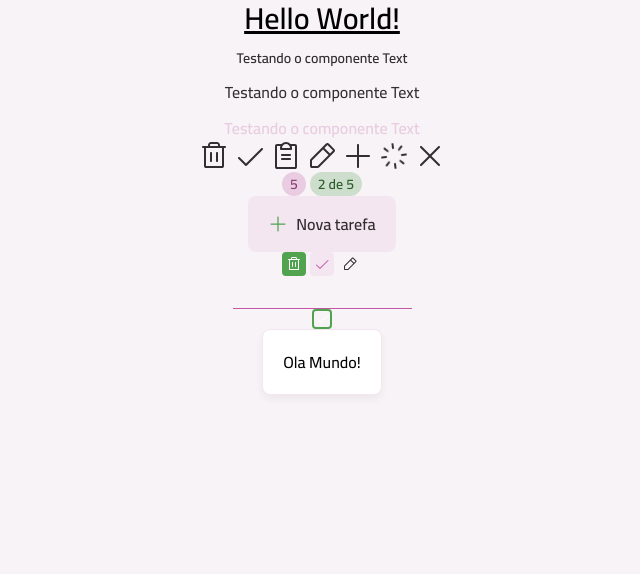
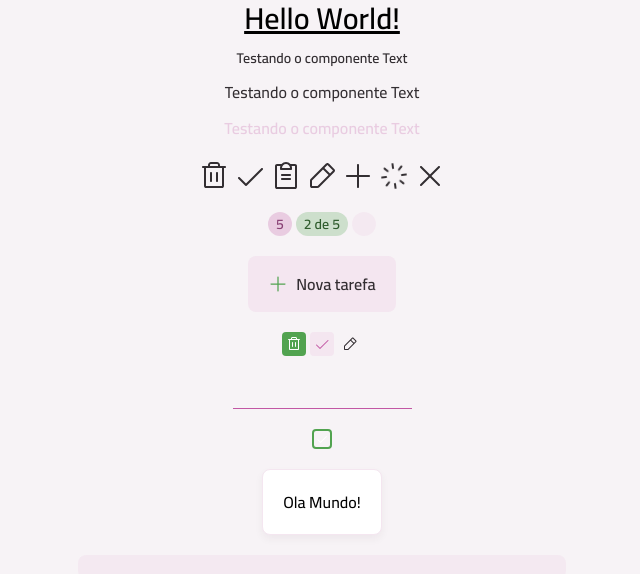
Before and after one commit to vbruno/RS-React-todoList, a React (Vite) app: page / in a window 1280 px wide. Shown: the top 574 px of the page, without its empty margins (318-958 px from the left). Built offline with nearby package versions, Linux system fonts and the light colour scheme.

Commit message:
feat: adicionar componente Skeleton e suporte a estado de carregamento no Badge

```diff
--- a/src/App.tsx
+++ b/src/App.tsx
@@ -15,11 +15,12 @@ import InputText from "./components/inputText";
 import InputCheckbox from "./components/inputCheckbox";
 import { Card } from "./components/card";
 import { Container } from "./components/container";
+import Skeleton from "./components/skeleton";
 
 export default function App() {
 
   return (
-    <Container>
+    <Container className="space-y-5">
       <div className=" flex flex-col gap-3 items-center justify-center">
         <div className="text-3xl font-bold underline">
           Hello World!
@@ -42,6 +43,8 @@ export default function App() {
       <div className="flex gap-1 items-center justify-center">
         <Badge variant={"secondary"}> 5</Badge>
         <Badge variant={"primary"}> 2 de 5</Badge>
+        <Badge loading >12131</Badge>
+
       </div>
 
       <div className="flex gap-1 items-center justify-center" >
@@ -65,6 +68,12 @@ export default function App() {
       <div className="flex gap-1 items-center justify-center">
         <Card size={"md"}> Ola Mundo!</Card>
       </div>
+
+      <div className="items-center justify-center space-y-5">
+        <Skeleton className="h-6" />
+        <Skeleton className="h-6" />
+        <Skeleton className="h-6 w-96" />
+      </div>
     </Container>
   )
 }
--- a/src/components/badge.tsx
+++ b/src/components/badge.tsx
@@ -1,22 +1,37 @@
 import type React from "react";
 import { Text } from "./text";
-import type { VariantProps } from "class-variance-authority";
+import { cx, type VariantProps } from "class-variance-authority";
 import { badgeVariants } from "../styles/components/badgeVariants";
 import { badgeTextVariants } from "../styles/components/badgeTextVariants";
+import Skeleton from "./skeleton";
+import { badgeSkeletonVariants } from "../styles/components/badgeSkeletonVariants";
 
 interface BadgeProps extends
   React.ComponentProps<"div">,
   VariantProps<typeof badgeVariants> {
-
+  loading?: boolean;
 }
 
 export default function Badge({
+  loading,
   variant,
   size,
   className,
   children,
   ...props
 }: BadgeProps) {
+
+  if (loading) {
+    return <Skeleton
+      rounded="full"
+      className={cx(
+        badgeVariants({ variant: "none" }),
+        badgeSkeletonVariants({ size }),
+        className
+      )}
+    />
+  }
+
   return (
     <div className={badgeVariants({ variant, size, className })} {...props}>
       <Text variant={"body-sm-bold"} className={badgeTextVariants({ variant })}>
--- /dev/null
+++ b/src/components/skeleton.tsx
@@ -0,0 +1,12 @@
+import { type VariantProps } from "class-variance-authority";
+import React from "react";
+import { skeletonVariants } from "../styles/components/skeletonVariants";
+
+interface SkeletonProps extends VariantProps<typeof skeletonVariants>,
+  React.ComponentProps<"div"> {
+
+}
+
+export default function Skeleton({ rounded, className, ...props }: SkeletonProps) {
+  return <div className={skeletonVariants({ rounded, className })} {...props} />
+}
--- /dev/null
+++ b/src/styles/components/badgeSkeletonVariants.ts
@@ -0,0 +1,12 @@
+import { cva } from "class-variance-authority";
+
+export const badgeSkeletonVariants = cva("", {
+  variants: {
+   size: {
+      sm: "size-6"
+    }
+  },
+  defaultVariants: {
+    size: "sm"
+  }
+})
--- a/src/styles/components/badgeTextVariants.ts
+++ b/src/styles/components/badgeTextVariants.ts
@@ -3,6 +3,7 @@ import { cva } from "class-variance-authority";
 export const badgeTextVariants = cva("", {
   variants: {
     variant: {
+      none: "",
       primary: "text-green-dark",
       secondary: "text-pink-dark",
     }
--- a/src/styles/components/badgeVariants.ts
+++ b/src/styles/components/badgeVariants.ts
@@ -3,6 +3,7 @@ import { cva } from "class-variance-authority";
 export const badgeVariants = cva("inline-flex items-center justify-center rounded-full", {
   variants: {
     variant: {
+      none: "",
       primary: "bg-green-light",
       secondary: "bg-pink-light",
     },
--- /dev/null
+++ b/src/styles/components/skeletonVariants.ts
@@ -0,0 +1,16 @@
+import { cva } from "class-variance-authority";
+
+export const skeletonVariants = cva(`
+    animate-pulse bg-gray-200
+  `, {
+  variants: {
+    rounded: {
+      sm: "rounded-sm",
+      lg: "rounded-lg",
+      full: "rounded-full"
+    }
+  },
+  defaultVariants: {
+    rounded: "lg"
+  }
+})
```
